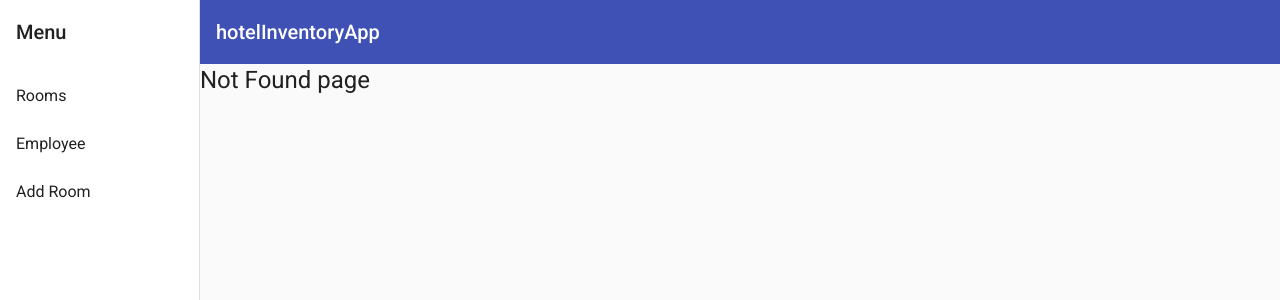
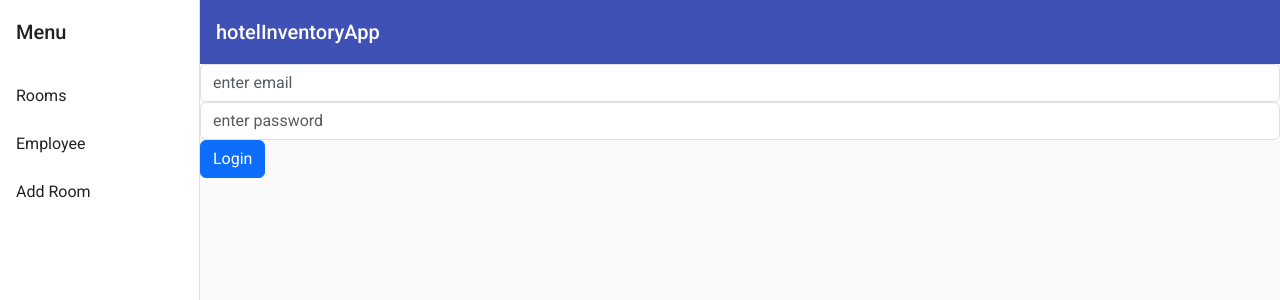
Before and after one commit to SrijanRM/a-zAngular, an Angular app: page /login in a window 1280 px wide. Before the commit this address had no page. Shown: the top 300 px of the page. Built offline with nearby package versions, Linux system fonts and the light colour scheme.

Commit message:
login component and directive
directive is similrar to compoent but they dont have template

```diff
--- a/src/app/app-routing.module.ts
+++ b/src/app/app-routing.module.ts
@@ -7,14 +7,16 @@ import { HeaderComponent } from './header/header.component';
 import { NotfounfComponent } from './notfound/notfounf.component';
 import { RoomsBookingComponent } from './rooms/rooms-booking/rooms-booking.component';
 import { RoomAddComponent } from './rooms/room-add/room-add.component';
+import { LoginComponent } from './login/login.component';
 
 const routes: Routes = [
   { path: 'employee', component: EmployeeComponent },
   { path: 'rooms', component: RoomsComponent },
   { path: 'rooms/add', component: RoomAddComponent },
+  { path: 'login', component: LoginComponent },
   // for dynamic routing
   { path: 'rooms/:id', component: RoomsBookingComponent },
-  { path: '', redirectTo: '/rooms', pathMatch: 'full' }, // default route
+  { path: '', redirectTo: '/login', pathMatch: 'full' }, // default route
   { path: '**', component: NotfounfComponent } // wildcard route
 ];
 
--- a/src/app/app.module.ts
+++ b/src/app/app.module.ts
@@ -23,6 +23,8 @@ import { NotfounfComponent } from './notfound/notfounf.component';
 import { RoomsBookingComponent } from './rooms/rooms-booking/rooms-booking.component';
 import { RoomAddComponent } from './rooms/room-add/room-add.component';
 import { FormsModule } from '@angular/forms';
+import { LoginComponent } from './login/login.component';
+import { HoverDirective } from './hover.directive';
 
 
 function initFactory(InitService: InitService) {
@@ -41,7 +43,9 @@ function initFactory(InitService: InitService) {
     AppNavComponent,
     NotfounfComponent,
     RoomsBookingComponent,
-    RoomAddComponent
+    RoomAddComponent,
+    LoginComponent,
+    HoverDirective
   ],
   imports: [
     BrowserModule,
--- /dev/null
+++ b/src/app/hover.directive.ts
@@ -0,0 +1,17 @@
+import { Directive, OnInit } from '@angular/core';
+
+@Directive({
+  selector: '[appHover]'
+})
+export class HoverDirective implements OnInit {
+
+  color: string = 'red';
+
+  constructor() { }
+
+
+  ngOnInit(): void {
+    throw new Error('Method not implemented.');
+  }
+
+}
--- /dev/null
+++ b/src/app/login/login.component.html
@@ -0,0 +1,12 @@
+<form>
+    <div class="form-group">
+        <input type="email" class="form-control" name="email" [(ngModel)]="email" placeholder="enter email">
+    </div>
+    <div class="form-group">
+        <input type="password" class="form-control" name="password" [(ngModel)]="password" placeholder="enter password">
+    </div>
+    <div class="form-group">
+        <button class="btn btn-primary" (click)="Login()">Login</button>
+    </div>
+
+</form>
--- /dev/null
+++ b/src/app/login/login.component.ts
@@ -0,0 +1,25 @@
+import { Component, OnInit } from '@angular/core';
+
+@Component({
+  selector: 'app-login',
+  templateUrl: './login.component.html',
+  styleUrls: ['./login.component.css']
+})
+export class LoginComponent implements OnInit {
+
+  email:any;
+  password:any;
+  constructor() { }
+
+  ngOnInit(): void {
+  }
+
+  // 11:23
+
+  Login(){
+    if(this.email==="admin@gmail.com" && this.password==="123"){
+      alert("login sucess ")
+    }
+  }
+
+}
```
Also changed, not shown: src/app/login/login.component.css (added), 2 other files (tests, documents, lock files or other folders).
